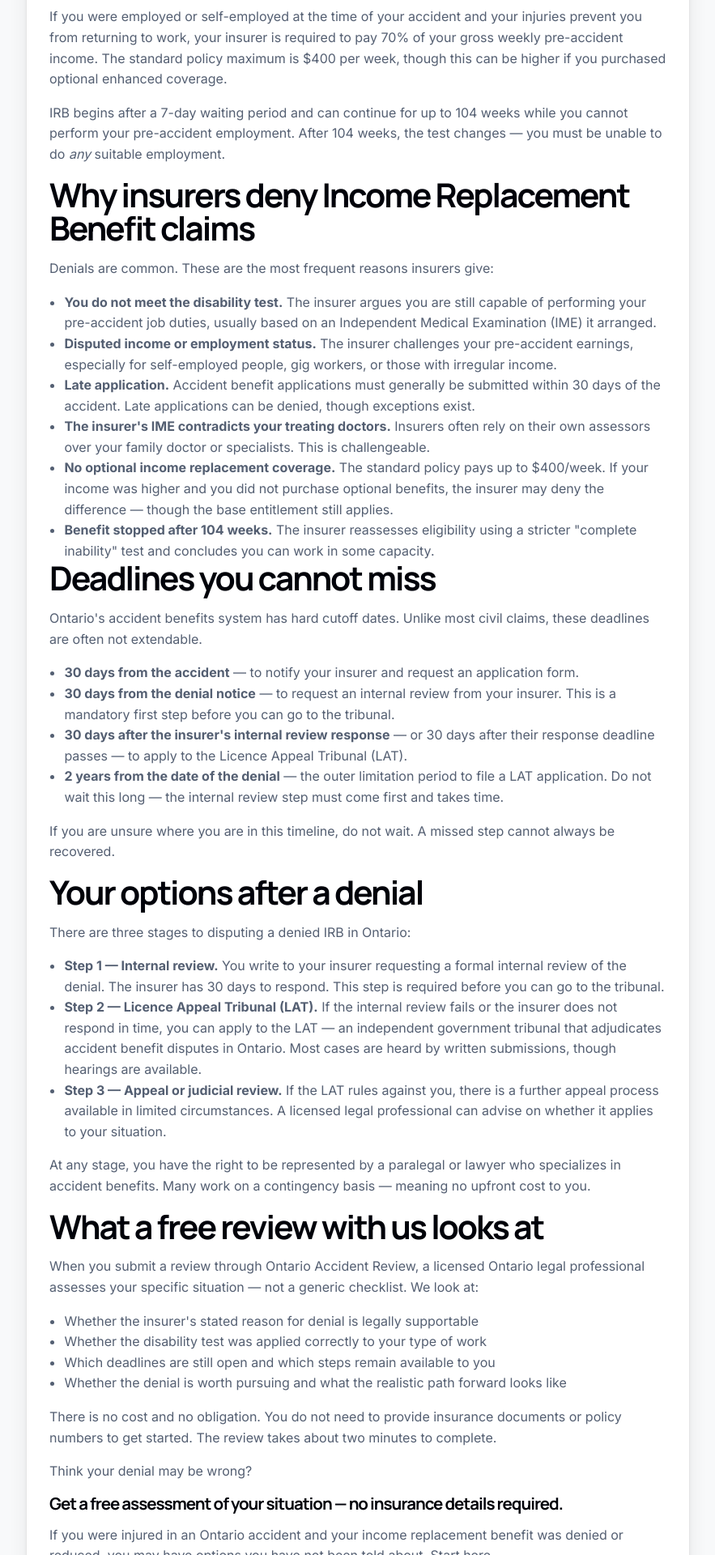
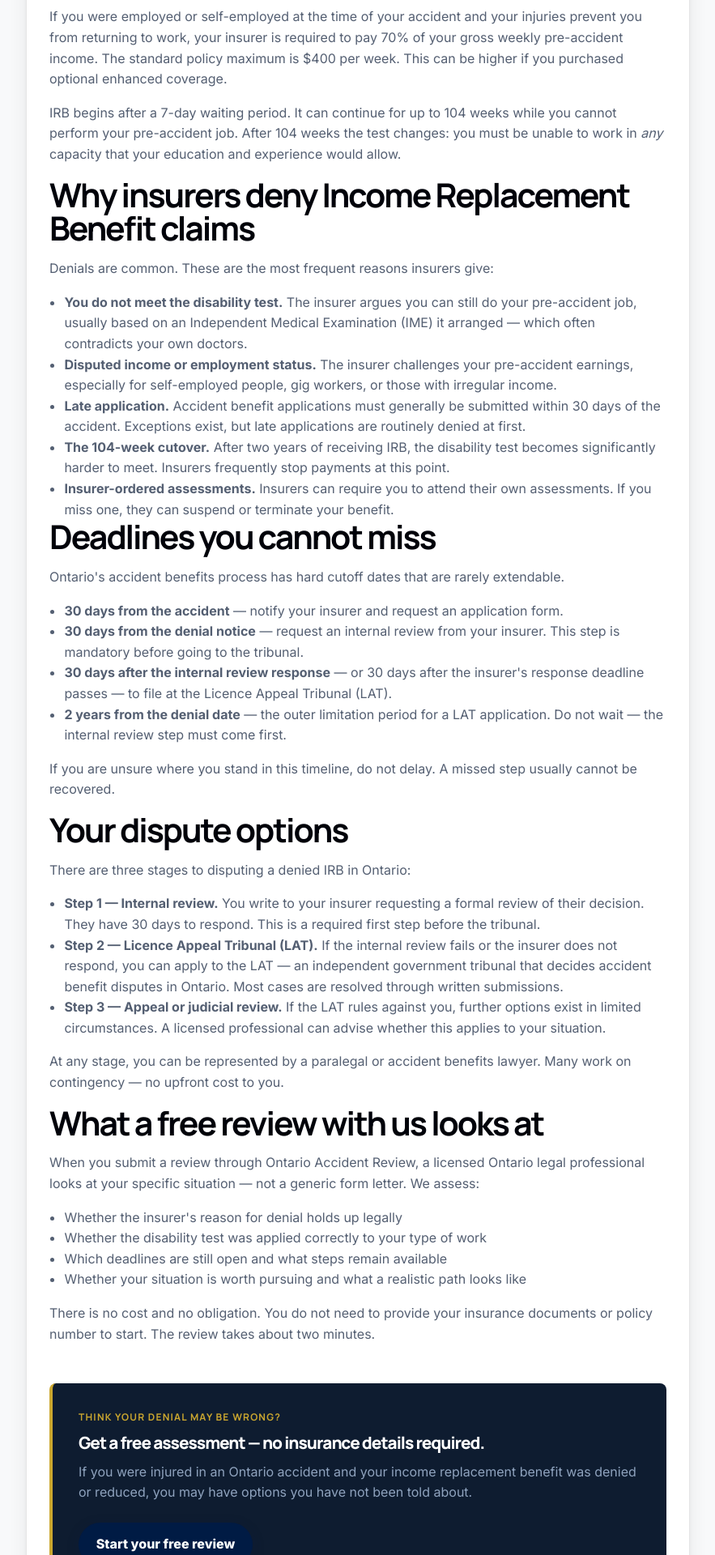
Before and after one commit to jyoung905/OARreal, a Next.js app: page /income-replacement-denied in a window 1280 px wide. Shown: the part 760-2680 px from the top of the page at 81% size, without its empty margins (28-911 px from the left). Built offline with nearby package versions, Linux system fonts and the light colour scheme.

Commit message:
Update page.js

```diff
--- a/app/income-replacement-denied/page.js
+++ b/app/income-replacement-denied/page.js
@@ -22,7 +22,7 @@ export default function DeniedIRBPage() {
               <h1>Your Income Replacement Benefit was denied. Here is what to do.</h1>
               <p className="page-copy">
                 If your auto insurer has denied, reduced, or stopped your Income Replacement Benefit (IRB)
-                after an Ontario accident, you have legal rights — including the right to dispute the decision.
+                after an Ontario accident, you have legal rights — including the right to dispute that decision.
                 The process has strict deadlines. Missing them can permanently end your ability to claim.
               </p>
             </div>
@@ -31,135 +31,153 @@ export default function DeniedIRBPage() {
 
               <h2>What is the Income Replacement Benefit?</h2>
               <p>
-                The Income Replacement Benefit is a no-fault accident benefit provided under Ontario's
-                Statutory Accident Benefits Schedule (SABS). It is paid by your <em>own</em> auto insurer —
-                not the other driver's — regardless of who caused the accident.
+                The Income Replacement Benefit is a no-fault accident benefit under Ontario's Statutory
+                Accident Benefits Schedule (SABS). It is paid by your <em>own</em> auto insurer —
+                not the other driver's — regardless of who was at fault.
               </p>
               <p>
-                If you were employed or self-employed at the time of your accident and your injuries prevent
-                you from returning to work, your insurer is required to pay 70% of your gross weekly
-                pre-accident income. The standard policy maximum is $400 per week, though this can be higher
-                if you purchased optional enhanced coverage.
+                If you were employed or self-employed at the time of your accident and your injuries
+                prevent you from returning to work, your insurer is required to pay 70% of your gross
+                weekly pre-accident income. The standard policy maximum is $400 per week. This can be
+                higher if you purchased optional enhanced coverage.
               </p>
               <p>
-                IRB begins after a 7-day waiting period and can continue for up to 104 weeks while you
-                cannot perform your pre-accident employment. After 104 weeks, the test changes — you must
-                be unable to do <em>any</em> suitable employment.
+                IRB begins after a 7-day waiting period. It can continue for up to 104 weeks while you
+                cannot perform your pre-accident job. After 104 weeks the test changes: you must be
+                unable to work in <em>any</em> capacity that your education and experience would allow.
               </p>
 
               <h2>Why insurers deny Income Replacement Benefit claims</h2>
               <p>Denials are common. These are the most frequent reasons insurers give:</p>
               <ul>
                 <li>
-                  <strong>You do not meet the disability test.</strong> The insurer argues you are still
-                  capable of performing your pre-accident job duties, usually based on an Independent
-                  Medical Examination (IME) it arranged.
+                  <strong>You do not meet the disability test.</strong> The insurer argues you can still
+                  do your pre-accident job, usually based on an Independent Medical Examination (IME)
+                  it arranged — which often contradicts your own doctors.
                 </li>
                 <li>
                   <strong>Disputed income or employment status.</strong> The insurer challenges your
-                  pre-accident earnings, especially for self-employed people, gig workers, or those with
-                  irregular income.
+                  pre-accident earnings, especially for self-employed people, gig workers, or those
+                  with irregular income.
                 </li>
                 <li>
                   <strong>Late application.</strong> Accident benefit applications must generally be
-                  submitted within 30 days of the accident. Late applications can be denied, though
-                  exceptions exist.
+                  submitted within 30 days of the accident. Exceptions exist, but late applications
+                  are routinely denied at first.
                 </li>
                 <li>
-                  <strong>The insurer's IME contradicts your treating doctors.</strong> Insurers often
-                  rely on their own assessors over your family doctor or specialists. This is
-                  challengeable.
+                  <strong>The 104-week cutover.</strong> After two years of receiving IRB, the disability
+                  test becomes significantly harder to meet. Insurers frequently stop payments at
+                  this point.
                 </li>
                 <li>
-                  <strong>No optional income replacement coverage.</strong> The standard policy pays up
-                  to $400/week. If your income was higher and you did not purchase optional benefits,
-                  the insurer may deny the difference — though the base entitlement still applies.
-                </li>
-                <li>
-                  <strong>Benefit stopped after 104 weeks.</strong> The insurer reassesses eligibility
-                  using a stricter "complete inability" test and concludes you can work in some capacity.
+                  <strong>Insurer-ordered assessments.</strong> Insurers can require you to attend
+                  their own assessments. If you miss one, they can suspend or terminate your benefit.
                 </li>
               </ul>
 
               <h2>Deadlines you cannot miss</h2>
               <p>
-                Ontario's accident benefits system has hard cutoff dates. Unlike most civil claims, these
-                deadlines are often not extendable.
+                Ontario's accident benefits process has hard cutoff dates that are rarely extendable.
               </p>
               <ul>
                 <li>
-                  <strong>30 days from the accident</strong> — to notify your insurer and request an
-                  application form.
+                  <strong>30 days from the accident</strong> — notify your insurer and request
+                  an application form.
                 </li>
                 <li>
-                  <strong>30 days from the denial notice</strong> — to request an internal review from
-                  your insurer. This is a mandatory first step before you can go to the tribunal.
+                  <strong>30 days from the denial notice</strong> — request an internal review
+                  from your insurer. This step is mandatory before going to the tribunal.
                 </li>
                 <li>
-                  <strong>30 days after the insurer's internal review response</strong> — or 30 days
-                  after their response deadline passes — to apply to the Licence Appeal Tribunal (LAT).
+                  <strong>30 days after the internal review response</strong> — or 30 days after
+                  the insurer's response deadline passes — to file at the Licence Appeal Tribunal (LAT).
                 </li>
                 <li>
-                  <strong>2 years from the date of the denial</strong> — the outer limitation period
-                  to file a LAT application. Do not wait this long — the internal review step must come
-                  first and takes time.
+                  <strong>2 years from the denial date</strong> — the outer limitation period for
+                  a LAT application. Do not wait — the internal review step must come first.
                 </li>
               </ul>
               <p>
-                If you are unsure where you are in this timeline, do not wait. A missed step cannot
-                always be recovered.
+                If you are unsure where you stand in this timeline, do not delay. A missed step
+                usually cannot be recovered.
               </p>
 
-              <h2>Your options after a denial</h2>
+              <h2>Your dispute options</h2>
               <p>There are three stages to disputing a denied IRB in Ontario:</p>
               <ul>
                 <li>
-                  <strong>Step 1 — Internal review.</strong> You write to your insurer requesting a
-                  formal internal review of the denial. The insurer has 30 days to respond. This step
-                  is required before you can go to the tribunal.
+                  <strong>Step 1 — Internal review.</strong> You write to your insurer requesting
+                  a formal review of their decision. They have 30 days to respond. This is a
+                  required first step before the tribunal.
                 </li>
                 <li>
                   <strong>Step 2 — Licence Appeal Tribunal (LAT).</strong> If the internal review
-                  fails or the insurer does not respond in time, you can apply to the LAT — an
-                  independent government tribunal that adjudicates accident benefit disputes in Ontario.
-                  Most cases are heard by written submissions, though hearings are available.
+                  fails or the insurer does not respond, you can apply to the LAT — an independent
+                  government tribunal that decides accident benefit disputes in Ontario. Most cases
+                  are resolved through written submissions.
                 </li>
                 <li>
-                  <strong>Step 3 — Appeal or judicial review.</strong> If the LAT rules against you,
-                  there is a further appeal process available in limited circumstances. A licensed
-                  legal professional can advise on whether it applies to your situation.
+                  <strong>Step 3 — Appeal or judicial review.</strong> If the LAT rules against
+                  you, further options exist in limited circumstances. A licensed professional can
+                  advise whether this applies to your situation.
                 </li>
               </ul>
               <p>
-                At any stage, you have the right to be represented by a paralegal or lawyer who
-                specializes in accident benefits. Many work on a contingency basis — meaning no upfront
-                cost to you.
+                At any stage, you can be represented by a paralegal or accident benefits lawyer.
+                Many work on contingency — no upfront cost to you.
               </p>
 
               <h2>What a free review with us looks at</h2>
               <p>
                 When you submit a review through Ontario Accident Review, a licensed Ontario legal
-                professional assesses your specific situation — not a generic checklist. We look at:
+                professional looks at your specific situation — not a generic form letter. We assess:
               </p>
               <ul>
-                <li>Whether the insurer's stated reason for denial is legally supportable</li>
+                <li>Whether the insurer's reason for denial holds up legally</li>
                 <li>Whether the disability test was applied correctly to your type of work</li>
-                <li>Which deadlines are still open and which steps remain available to you</li>
-                <li>Whether the denial is worth pursuing and what the realistic path forward looks like</li>
+                <li>Which deadlines are still open and what steps remain available</li>
+                <li>Whether your situation is worth pursuing and what a realistic path looks like</li>
               </ul>
               <p>
-                There is no cost and no obligation. You do not need to provide insurance documents or
-                policy numbers to get started. The review takes about two minutes to complete.
+                There is no cost and no obligation. You do not need to provide your insurance documents
+                or policy number to start. The review takes about two minutes.
               </p>
 
-              <div className="page-cta-block">
-                <p className="page-cta-label">Think your denial may be wrong?</p>
-                <h3>Get a free assessment of your situation — no insurance details required.</h3>
-                <p>
-                  If you were injured in an Ontario accident and your income replacement benefit was
-                  denied or reduced, you may have options you have not been told about. Start here.
+              <div style={{
+                marginTop: '3rem',
+                padding: '2rem',
+                background: '#0e1c30',
+                borderRadius: '8px',
+                borderLeft: '4px solid #cba72f',
+              }}>
+                <p style={{
+                  color: '#cba72f',
+                  fontFamily: 'Manrope, sans-serif',
+                  fontWeight: 700,
+                  letterSpacing: '0.1em',
+                  textTransform: 'uppercase',
+                  fontSize: '0.75rem',
+                  marginTop: 0,
+                  marginBottom: '0.75rem',
+                }}>
+                  Think your denial may be wrong?
                 </p>
-                <Link href="/#how-it-works" className="btn-primary">
+                <h3 style={{
+                  color: '#fff',
+                  fontFamily: 'Manrope, sans-serif',
+                  fontWeight: 800,
+                  fontSize: '1.3rem',
+                  marginTop: 0,
+                  marginBottom: '0.75rem',
+                }}>
+                  Get a free assessment — no insurance details required.
+                </h3>
+                <p style={{ color: '#8fa3be', marginBottom: '1.5rem', marginTop: 0 }}>
+                  If you were injured in an Ontario accident and your income replacement benefit
+                  was denied or reduced, you may have options you have not been told about.
+                </p>
+                <Link href="/#how-it-works" className="button">
                   Start your free review
                 </Link>
               </div>
```
